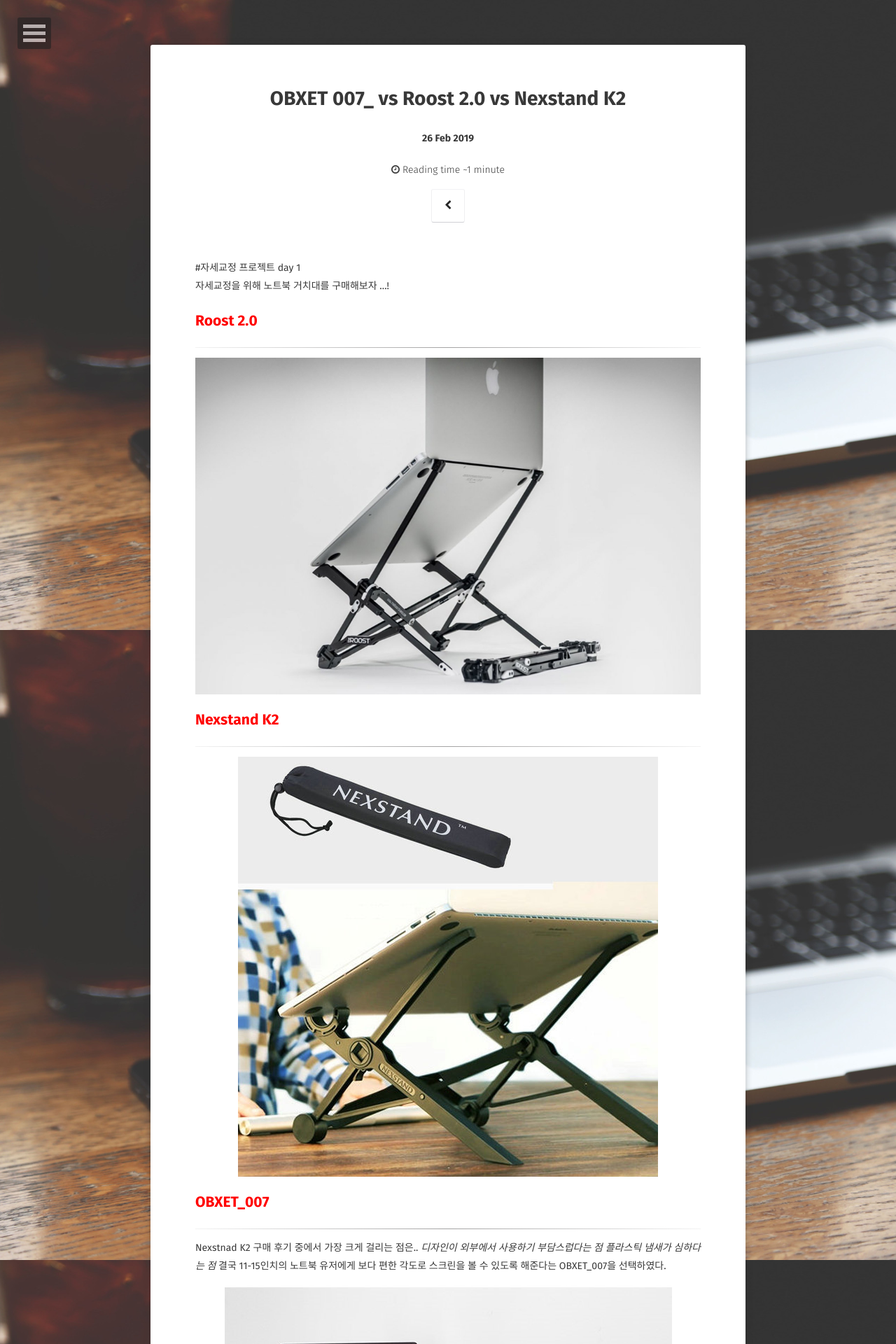
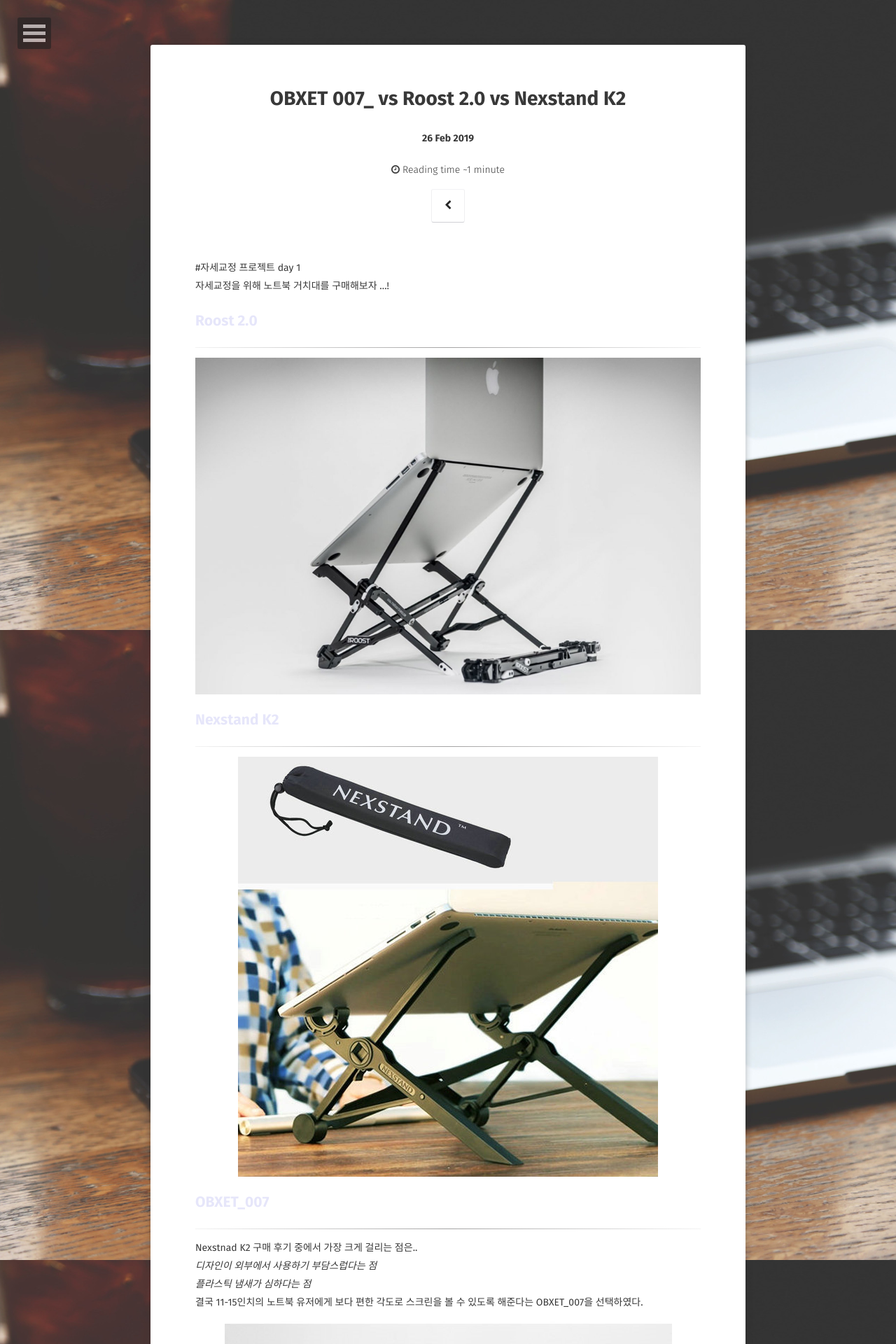
Before and after one commit to sg-goldgust/sg-goldgust.github.io, a Jekyll site: the page built from _posts/2019-03-02-자세교정 프로젝트 01.md, in a window 1280 px wide. Shown: the top 1920 px of the page at 70% size. Built offline with Jekyll 4.4.1, drawn with Linux system fonts in a browser that asks for light colours; some web fonts are replaced; comment, search, counter and statistics services are not loaded; some of the changed text lies outside the part shown.

Commit message:
modify(1) 자세교정 01

```diff
--- a/_posts/2019-03-02-자세교정 프로젝트 01.md
+++ b/_posts/2019-03-02-자세교정 프로젝트 01.md
@@ -17,7 +17,7 @@ comments: true
 <html>
 <head title = "OBXET 007_ vs Roost 2.0 vs Nexstand K2">
 	<style>
-		h2 {color:red;}
+		h2 {color:lavender;}
     </style>
 </head>
 <body>
@@ -34,14 +34,14 @@ comments: true
     <div>
 		<h2> OBXET_007 </h2>
 		<hr />
-		<p>Nexstnad K2 구매 후기 중에서 가장 크게 걸리는 점은..
-        	<i>디자인이 외부에서 사용하기 부담스럽다는 점 </i>
-            <i>플라스틱 냄새가 심하다는 점 </i>
+		<p>Nexstnad K2 구매 후기 중에서 가장 크게 걸리는 점은..<br/>
+        	<i>디자인이 외부에서 사용하기 부담스럽다는 점 </i><br/>
+            <i>플라스틱 냄새가 심하다는 점 </i><br/>
 
             결국 11-15인치의 노트북 유저에게 보다 편한 각도로 스크린을 			볼 수 있도록 해준다는 OBXET_007을 선택하였다.
         </p>
 		<img src = "..\assets\img\OBXET 007.jpg" alt = "그림이 			존재하지 않습니다." width = "600"/>
-        <p color : "green">
+        <p style =  "color : Lavender">
         	단순하고 심플한 디자인에 .. 패널의 소재도 포르투칼 삼림에서 			자란 소나무로 제작된 우드패널이다 !!
         </p>
         <p>
```
